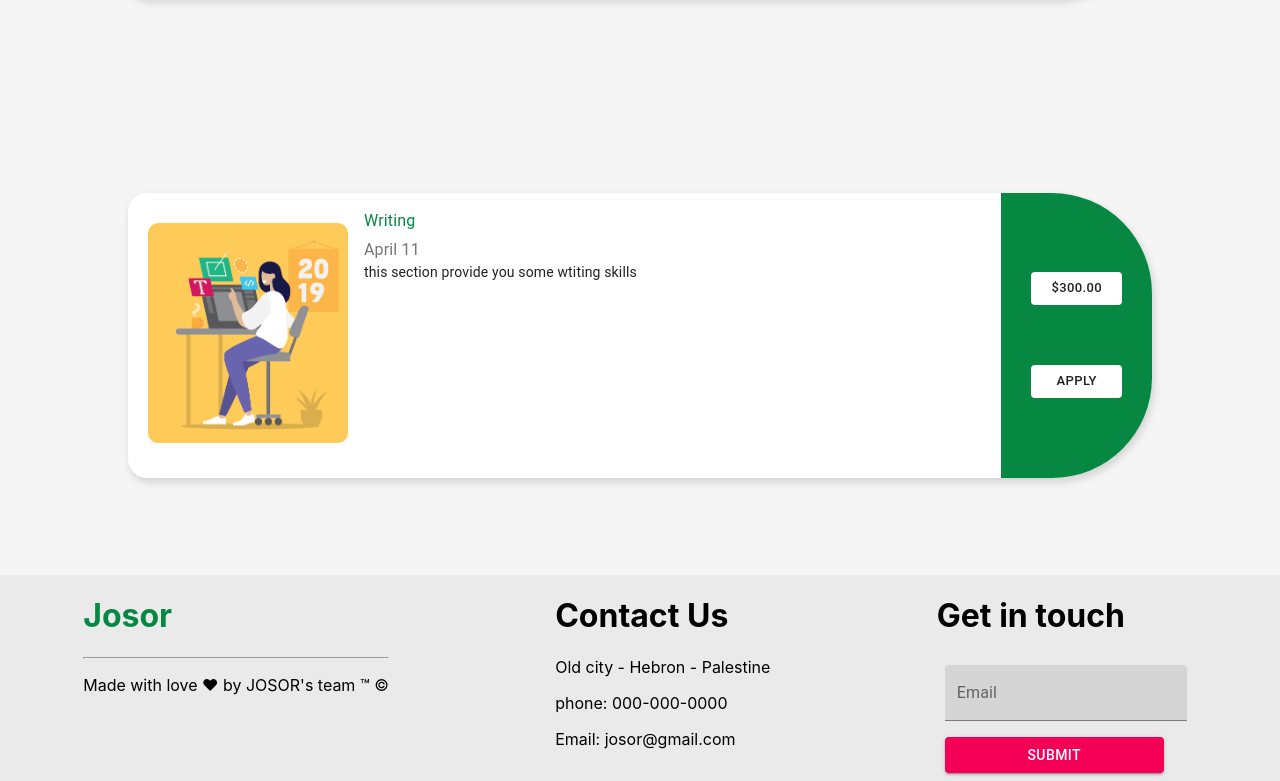
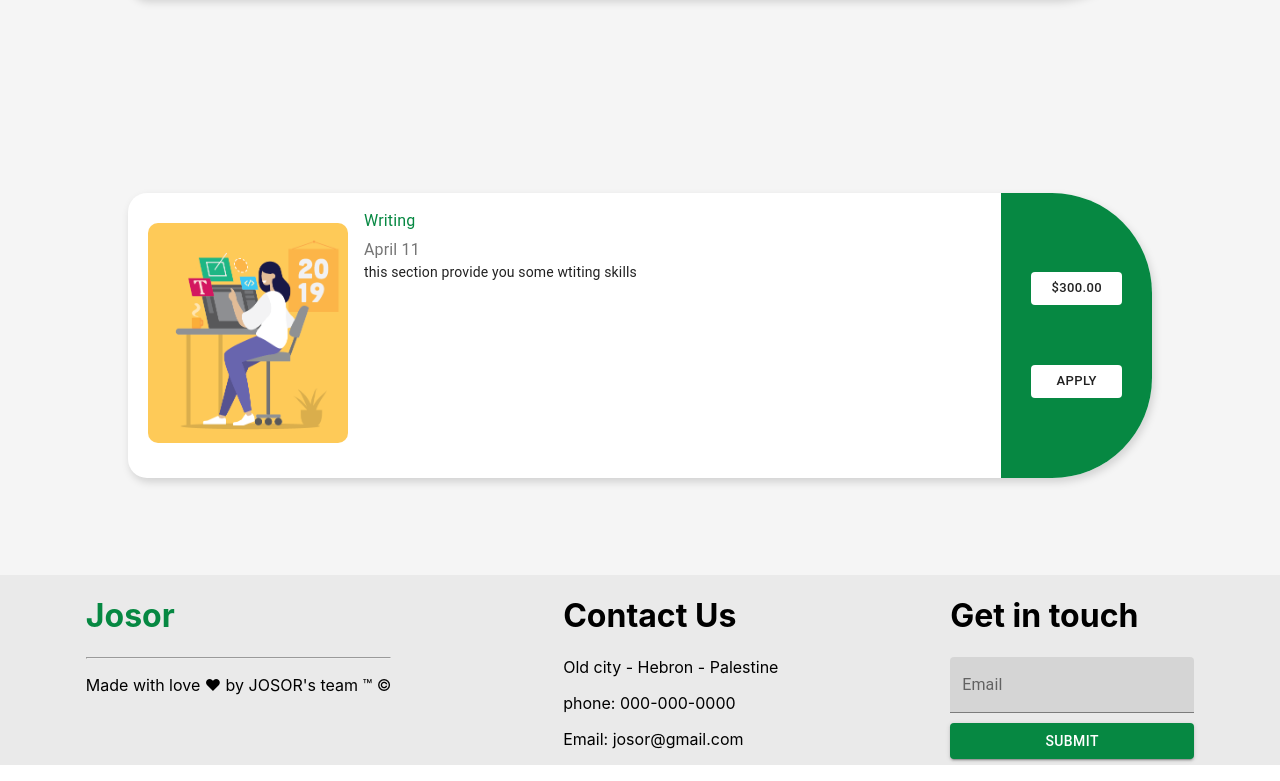
Before and after one commit to xAbdx/josor, a React (Create React App) app: page /jobs/1 in a window 1280 px wide. Shown: the part 1443-2224 px from the top of the page. Built offline with nearby package versions, Linux system fonts and the light colour scheme.

Commit message:
fixing the footer

```diff
--- a/src/components/footer/footer.js
+++ b/src/components/footer/footer.js
@@ -16,18 +16,16 @@ const Footer = () => {
             </div>
             <div className={classes.secondColumn}>
                 <h1>Contact Us</h1>
-                <div>
-                    <p>Old city - Hebron - Palestine</p>
-                    <p>phone: 000-000-0000</p>
-                    <p>Email: josor@gmail.com</p>
-                </div>
+                <p>Old city - Hebron - Palestine</p>
+                <p>phone: 000-000-0000</p>
+                <p>Email: josor@gmail.com</p>
             </div>
             <div className={classes.firstColumn}>
-                <h1>Get in touch</h1>
                 <div className={classes.form}>
+                    <h1>Get in touch</h1>
                     <TextField className={classes.itemWidth} id="filled-basic" label="Email" variant="filled" />
                     {/* <TextareaAutosize className={classes.itemWidthTextarea} id="filled-basic" label="Email" variant="filled" aria-label="minimum height" rowsMin={2} placeholder="Message" /> */}
-                    <Button variant="contained" color="secondary">Submit</Button>
+                    <Button className={classes.btn} variant="contained" color="secondary">Submit</Button>
                 </div>
             </div>
         </div>
--- a/src/components/footer/footer.style.js
+++ b/src/components/footer/footer.style.js
@@ -7,10 +7,6 @@ const useStyles = makeStyles((theme) => ({
         justifyContent: "space-around",
     },
     form: {
-        '& > *': {
-            margin: theme.spacing(1),
-            width: '27.5ch',
-        },
         display: "flex",
         flexDirection: "column"
     },
@@ -20,17 +16,20 @@ const useStyles = makeStyles((theme) => ({
         // fontSize: "36px",
     },
     itemWidth: {
-        width: "93%"
+        marginBottom: "10px",
     },
-    itemWidthTextarea: {
-        width: "82.5%",
-        backgroundColor: "#d5d5d5",
-        border: "none",
-        padding: "20px 12px 15px 12px",
-        font: "inherit",
-        resize: "none",
-        overflowY: "scroll"
-    },
+    // itemWidthTextarea: {
+    //     width: "82.5%",
+    //     backgroundColor: "#d5d5d5",
+    //     border: "none",
+    //     padding: "20px 12px 15px 12px",
+    //     font: "inherit",
+    //     resize: "none",
+    //     overflowY: "scroll"
+    // },
+    btn: {
+        backgroundColor: "#068842",
+    }
 }));
 
 export default useStyles;
```
Also changed, not shown: 1 other file (tests, documents, lock files or other folders).
